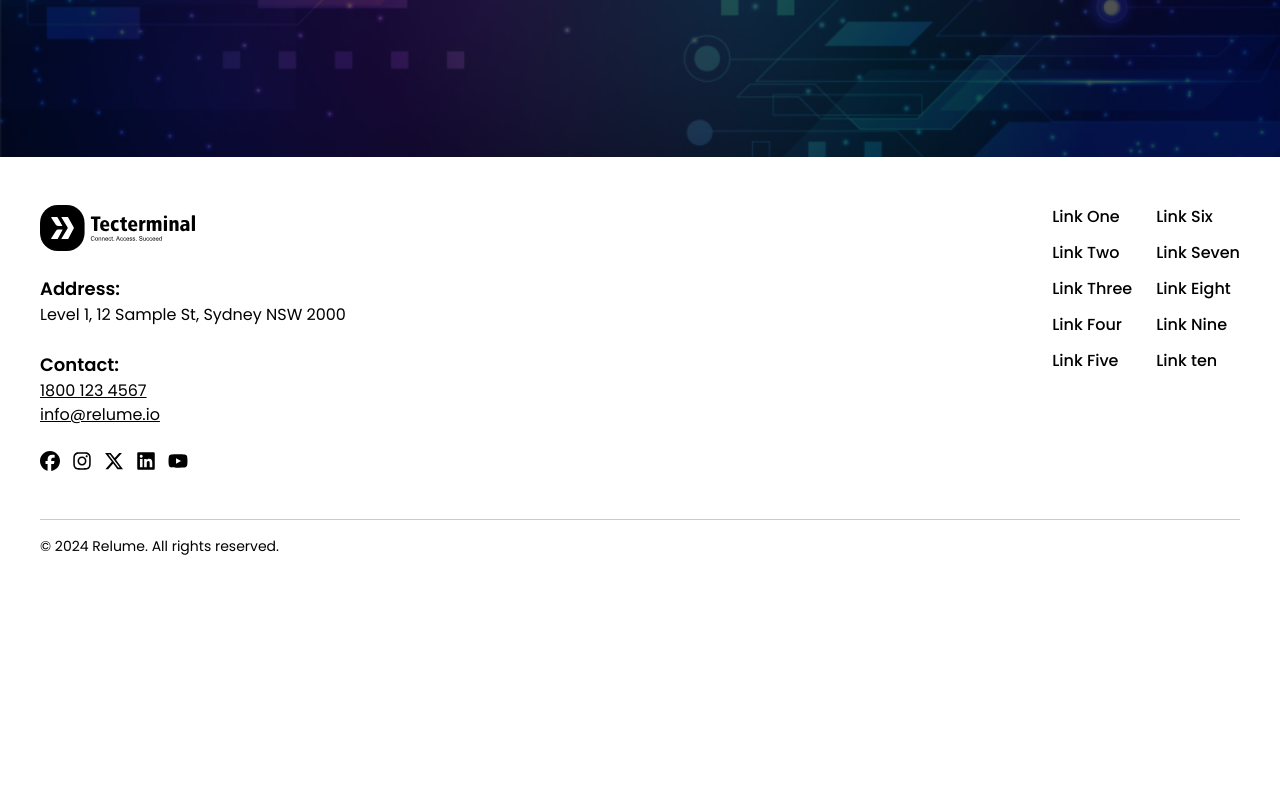
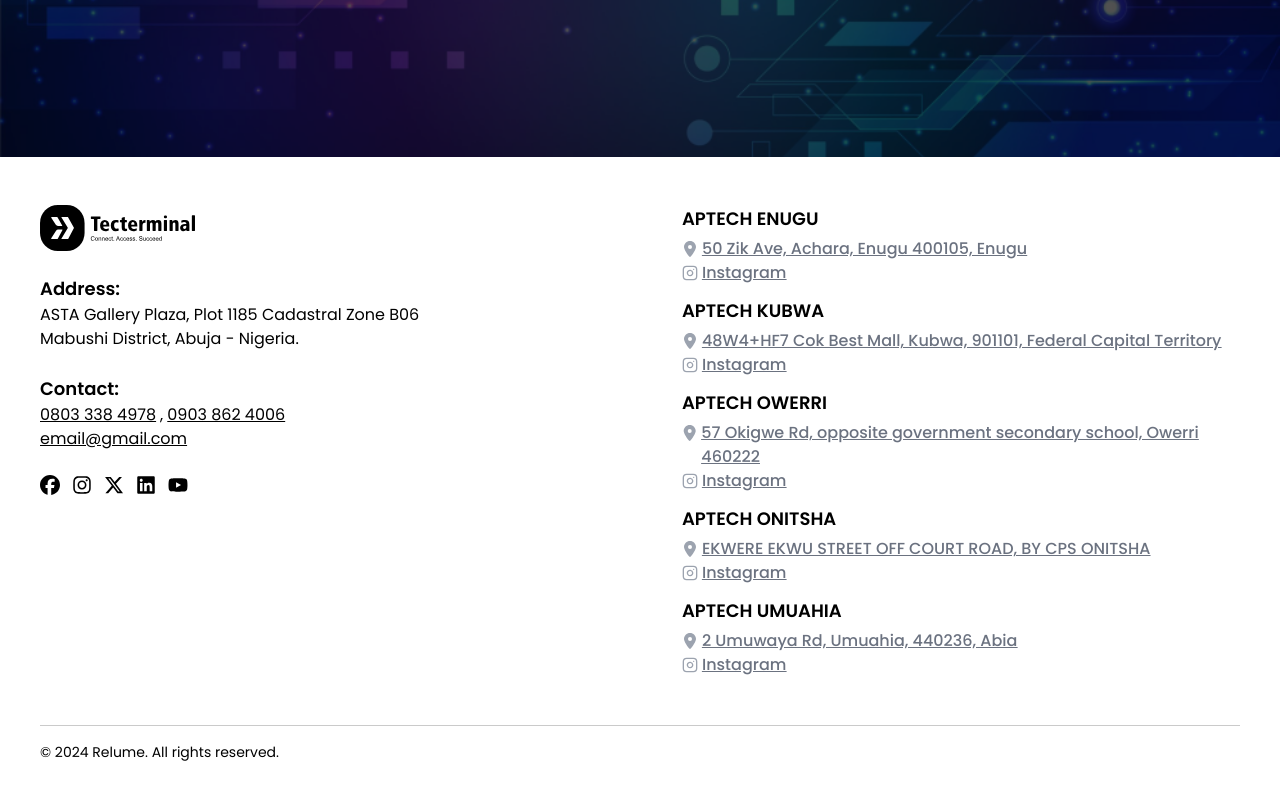
Before and after one commit to Dubby-Bantin/tecterminal, a React (Vite) app: page / in a window 1280 px wide. Shown: the part 6071-6871 px from the top of the page. Before the commit the page ends 6691 px from the top, so only its background shows below. Built offline with nearby package versions, Linux system fonts and the light colour scheme.

Commit message:
Modified footer

```diff
--- a/src/pages/home/components/Footer.jsx
+++ b/src/pages/home/components/Footer.jsx
@@ -1,10 +1,46 @@
 import React from 'react'
 import logo from "../../../assets/images/Asset 22.svg";
-import { FaFacebook, FaInstagram, FaLinkedin, FaXTwitter, FaYoutube } from 'react-icons/fa6';
+import { FaFacebook, FaInstagram, FaLinkedin, FaLocationDot, FaXTwitter, FaYoutube } from 'react-icons/fa6';
 import { Link } from 'react-router-dom';
+import { LuDot, LuInstagram } from 'react-icons/lu';
 
 const Footer = () => {
-    const quickLinks_1 = ["Link One", "Link Two", "Link Three", "Link Four", "Link Five"];
+    const quickLinks_1 = [
+        {
+            title: "APTECH ENUGU",
+            link: "https://www.instagram.com/aptechenugucenter/",
+            address: "50 Zik Ave, Achara, Enugu 400105, Enugu",
+            location: "https://maps.app.goo.gl/L2yKARvYFTVBKX3F6"
+        },
+
+        {
+            title: "APTECH KUBWA",
+            link: "https://www.instagram.com/aptechkubwa/",
+            address: "48W4+HF7 Cok Best Mall, Kubwa, 901101, Federal Capital Territory",
+            location: "https://maps.app.goo.gl/R7BmW9WP7xXRPE5p7"
+        },
+
+        {
+            title: "APTECH OWERRI",
+            link: "https://www.instagram.com/aptech.owerri/",
+            address: "57 Okigwe Rd, opposite government secondary school, Owerri 460222",
+            location: "https://maps.app.goo.gl/feLnHoUqCj4TYXgJ8"
+        },
+
+        {
+            title: "APTECH ONITSHA",
+            link: "https://www.instagram.com/aptechonitsha/",
+            address: "EKWERE EKWU STREET OFF COURT ROAD, BY CPS ONITSHA",
+            location: "https://maps.app.goo.gl/e4JhtcPmhWGV7o7z7"
+        },
+
+        {
+            title: "APTECH UMUAHIA",
+            link: "https://www.instagram.com/aptechumuahia/",
+            address: "2 Umuwaya Rd, Umuahia, 440236, Abia",
+            location: "https://maps.app.goo.gl/PzkLg4HYgzzuwDS89"
+        },
+    ];
     const quickLinks_2 = ["Link Six", "Link Seven", "Link Eight", "Link Nine", "Link ten"];
 
     return (
@@ -14,13 +50,16 @@ const Footer = () => {
                     <img src={logo} alt="logo" className='w-[155px]'/>
                     <div className="flex flex-col">
                         <span className='font-semibold text-lg'>Address:</span>
-                        <span>Level 1, 12 Sample St, Sydney NSW 2000</span>
+                        <span className='lg:w-[70%]'>ASTA Gallery Plaza, Plot 1185 Cadastral Zone B06 Mabushi District, Abuja - Nigeria.</span>
                     </div>
 
                     <div className="flex flex-col">
                         <span className='font-semibold text-lg'>Contact:</span>
-                        <Link to="tel:+2349129131925" className='underline'>1800 123 4567</Link>
-                        <Link to="malito:info@relume.io" className='underline'>info@relume.io</Link>
+                        <div className="flex gap-1 items-center">
+                            <Link to="tel:+2348033384978" className='underline'>0803 338 4978</Link>,
+                            <Link to="tel:+2349038624006" className='underline'>0903 862 4006</Link>
+                        </div>
+                        <Link to="malito:info@relume.io" className='underline'>email@gmail.com</Link>
                     </div>
 
                     <div className="flex gap-3 text-xl">
@@ -32,19 +71,23 @@ const Footer = () => {
                     </div>
                 </div>
 
-                <div className="flex gap-6 flex-col lg:flex-row">
-                    <div className="flex flex-col gap-3 font-medium">
-                        {quickLinks_1.map(link => (
-                            <Link key={link}>{link}</Link>
-                        ))}
-                    </div>
+                <div className="flex flex-col gap-3 font-medium">
+                    {quickLinks_1.map(link => (
+                        <div className="">
+                            <p className='text-lg font-semibold'>{link.title}</p>
+                            <div className="flex gap-1 text-gray-500 underline mt-1">
+                                <FaLocationDot className='mt-[.25rem] text-gray-400'/>
+                                <Link to={link.link} key={link.title}>{link.address}</Link>
+                            </div>
 
-                    <div className="flex flex-col gap-3 font-medium">
-                        {quickLinks_2.map(link => (
-                            <Link key={link}>{link}</Link>
-                        ))}
-                    </div>
+                            <div className="flex gap-1 text-gray-500 underline">
+                                <LuInstagram className='mt-[.25rem] text-gray-400'/>
+                                <Link to={link.link} key={link.title}>Instagram</Link>
+                            </div>
+                        </div>
+                    ))}
                 </div>
+
             </div>
 
             <div className="border-t-[1.5px] border-t-[#00000035] mt-12 py-4 flex justify-between text-sm">
```
